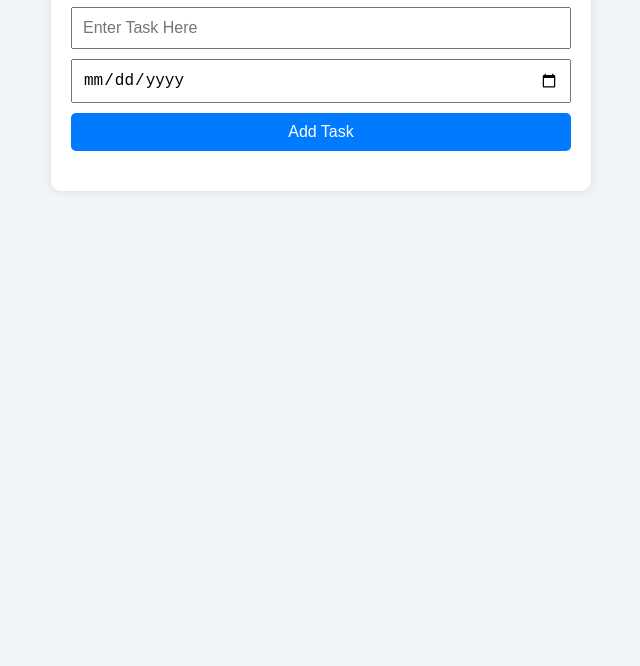
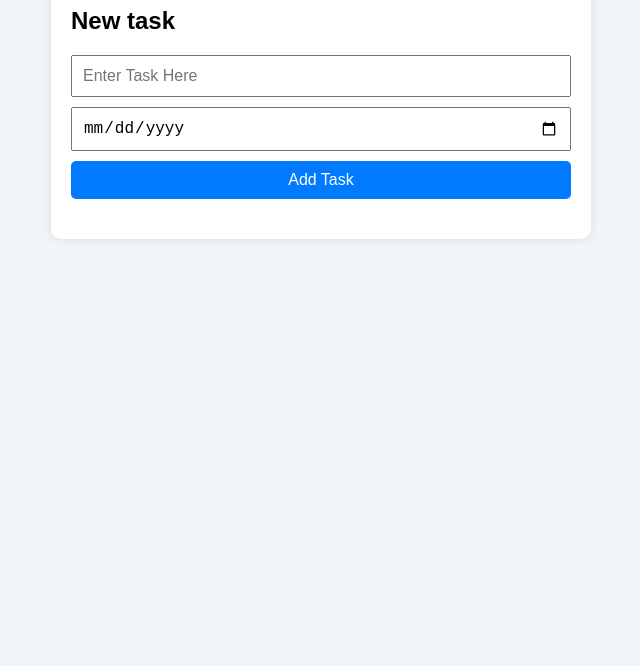
Before and after one commit to Arpita8532/DOSS-ass-2, a plain HTML site: page index.html in a window 1280 px wide. Shown: the part 134-800 px from the top of the page, without its empty margins (319-959 px from the left). Drawn offline with Linux system fonts and the light colour scheme.

Commit message:
Added new feature

```diff
--- a/index.html
+++ b/index.html
@@ -10,6 +10,7 @@
 
 <div class="container">
     <h1>📚 Student Task Manager</h1>
+    <h2>New task</h2>
 
     <div class="input-section">
         <input type="text" id="taskInput" placeholder="Enter Task Here">
```
